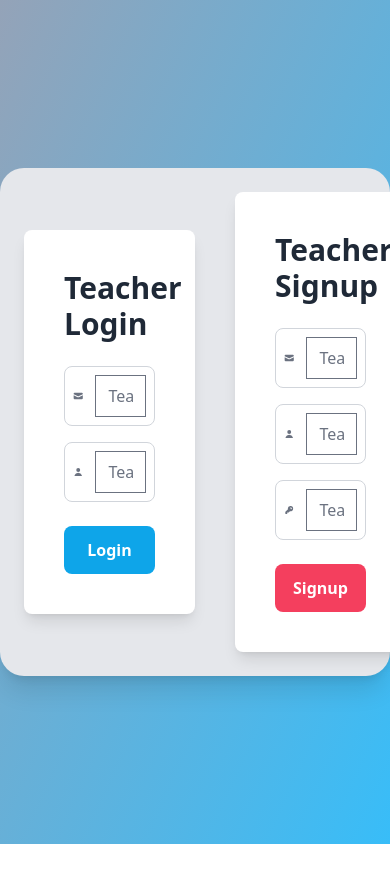
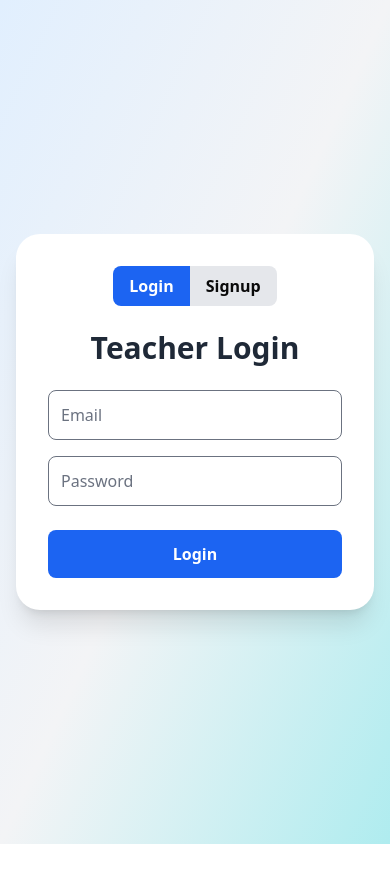
Before and after one commit to Tamal1912/LMS, a React (Vite) app in the folder frontend/: page /api/teacherLoginSignup in a window 390 px wide. Shown: the top 882 px of the page. Built offline with nearby package versions, Linux system fonts and the light colour scheme.

Commit message:
Update TeacherLoginSignup.jsx
update back ground styles , responsive page and add some animation or create separate page

```diff
--- a/frontend/src/pages/TeacherLoginSignup.jsx
+++ b/frontend/src/pages/TeacherLoginSignup.jsx
@@ -1,123 +1,135 @@
-import React, { useState } from 'react'
-import { useNavigate } from 'react-router'
-import useAuthStore from '../store/useAuthStore'
+import React, { useState } from 'react';
+import { useNavigate } from 'react-router';
+import useAuthStore from '../store/useAuthStore';
+import { motion } from 'framer-motion';
 
 const TeacherLoginSignup = () => {
+  const { teacherLogin, teacherSignup } = useAuthStore();
+  const [isLogin, setIsLogin] = useState(true);
 
-  const { teacherLogin, teacherSignup, loading } = useAuthStore()
+  const [teacherSignupData, setTeacherSignupData] = useState({
+    email: '',
+    username: '',
+    password: '',
+  });
 
-  const[teacherSignupData,setTeacherSignupData]=useState({
-    email:'',
-    username:'',
-    password:'',
-  })
+  const [teacherLoginData, setTeacherLoginData] = useState({
+    email: '',
+    password: '',
+  });
 
-  const [teacherLoginData,setTeacherLoginData]=useState({
-    email:'',
-    password:'',
-  })
+  const navigate = useNavigate();
 
-  const navigate=useNavigate()
-
-  const handleTeacherLogin=async(e)=>{
+  const handleTeacherLogin = async (e) => {
     e.preventDefault();
     const success = await teacherLogin(teacherLoginData);
     if (success) {
-      navigate("/api/teacherDashboard");
+      navigate('/api/teacherDashboard');
     }
-  }
+  };
 
-
-  const handleTeacherSignup=async(e)=>{
+  const handleTeacherSignup = async (e) => {
     e.preventDefault();
     const success = await teacherSignup(teacherSignupData);
     if (success) {
-      navigate("/api/teacherDashboard");
+      navigate('/api/teacherDashboard');
     }
-  }
+  };
+
   return (
-    <>
-    <div className="flex min-h-screen items-center justify-center bg-gradient-to-tl from-sky-400  to-slate-400 ">
+    <div className="flex min-h-screen items-center justify-center bg-gradient-to-br from-blue-100 via-gray-100 to-teal-200 px-4">
+      <motion.div
+        initial={{ opacity: 0, y: -20 }}
+        animate={{ opacity: 1, y: 0 }}
+        transition={{ duration: 0.5 }}
+        className="w-full max-w-lg p-8 rounded-3xl shadow-xl bg-white"
+      >
+        <div className="flex justify-center mb-6">
+          <button
+            onClick={() => setIsLogin(true)}
+            className={`px-4 py-2 rounded-l-lg font-semibold transition-all duration-300 ${
+              isLogin ? 'bg-blue-600 text-white' : 'bg-gray-200'
+            }`}
+          >
+            Login
+          </button>
+          <button
+            onClick={() => setIsLogin(false)}
+            className={`px-4 py-2 rounded-r-lg font-semibold transition-all duration-300 ${
+              !isLogin ? 'bg-green-600 text-white' : 'bg-gray-200'
+            }`}
+          >
+            Signup
+          </button>
+        </div>
 
-<div className="w-full max-w-5xl p-6 rounded-3xl shadow-xl flex items-center space-x-10 bg-gray-200 ">
-
-
-  <div className="login-card bg-white w-1/2 p-10 rounded-lg shadow-lg">
-    <h2 className="text-3xl font-bold mb-6 text-gray-800">Teacher Login</h2>
-    <label className="flex items-center mb-4 border border-gray-300 p-2 rounded-lg">
-      <svg className="w-5 h-5 text-gray-500 mr-3" fill="currentColor" viewBox="0 0 16 16">
-        <path d="M2.5 3A1.5 1.5 0 0 0 1 4.5v.793c.026.009.051.02.076.032L7.674 8.51c.206.1.446.1.652 0l6.598-3.185A.755.755 0 0 1 15 5.293V4.5A1.5 1.5 0 0 0 13.5 3h-11Z" />
-        <path d="M15 6.954 8.978 9.86a2.25 2.25 0 0 1-1.956 0L1 6.954V11.5A1.5 1.5 0 0 0 2.5 13h11a1.5 1.5 0 0 0 1.5-1.5V6.954Z" />
-      </svg>
+        <motion.div
+          key={isLogin ? 'login' : 'signup'}
+          initial={{ opacity: 0, x: 50 }}
+          animate={{ opacity: 1, x: 0 }}
+          exit={{ opacity: 0, x: -50 }}
+          transition={{ duration: 0.5 }}
+        >
+          {isLogin ? (
+            <div>
+              <h2 className="text-3xl font-bold mb-6 text-gray-800 text-center">Teacher Login</h2>
               <input
                 type="email"
-       placeholder="Teacher Email"
-       className="w-full outline-none text-gray-700"
+                placeholder="Email"
+                className="w-full mb-4 p-3 border rounded-lg focus:ring-2 focus:ring-purple-500"
                 value={teacherLoginData.email}
-          onChange={(e)=>setTeacherLoginData({...teacherLoginData,email:e.target.value})}
+                onChange={(e) => setTeacherLoginData({ ...teacherLoginData, email: e.target.value })}
               />
-    </label>
-    <label className="flex items-center mb-6 border border-gray-300 p-2 rounded-lg">
-      <svg className="w-5 h-5 text-gray-500 mr-3" fill="currentColor" viewBox="0 0 16 16">
-        <path d="M8 8a3 3 0 1 0 0-6 3 3 0 0 0 0 6ZM12.735 14c.618 0 1.093-.561.872-1.139a6.002 6.002 0 0 0-11.215 0c-.22.578.254 1.139.872 1.139h9.47Z" />
-      </svg>
               <input
                 type="password"
-       placeholder="Teacher Password"
-       className="w-full outline-none text-gray-700"
+                placeholder="Password"
+                className="w-full mb-6 p-3 border rounded-lg focus:ring-2 focus:ring-purple-500"
                 value={teacherLoginData.password}
-       onChange={(e)=>setTeacherLoginData({...teacherLoginData,password:e.target.value})}
+                onChange={(e) => setTeacherLoginData({ ...teacherLoginData, password: e.target.value })}
               />
-    </label>
-    <button className="w-full bg-sky-500 text-white py-3 rounded-lg hover:bg-slate-400 transition duration-300 font-semibold" onClick={handleTeacherLogin}>Login</button>
+              <button
+                className="w-full bg-blue-600 text-white py-3 rounded-lg hover:bg-blue-700 transition duration-300 font-semibold"
+                onClick={handleTeacherLogin}
+              >
+                Login
+              </button>
             </div>
-
-  <div className="signup-card bg-white w-1/2 p-10 rounded-lg shadow-lg">
-    <h2 className="text-3xl font-bold mb-6 text-gray-800">Teacher Signup</h2>
-    <label className="flex items-center mb-4 border border-gray-300 p-2 rounded-lg">
-      <svg className="w-5 h-5 text-gray-500 mr-3" fill="currentColor" viewBox="0 0 16 16">
-        <path d="M2.5 3A1.5 1.5 0 0 0 1 4.5v.793c.026.009.051.02.076.032L7.674 8.51c.206.1.446.1.652 0l6.598-3.185A.755.755 0 0 1 15 5.293V4.5A1.5 1.5 0 0 0 13.5 3h-11Z" />
-        <path d="M15 6.954 8.978 9.86a2.25 2.25 0 0 1-1.956 0L1 6.954V11.5A1.5 1.5 0 0 0 2.5 13h11a1.5 1.5 0 0 0 1.5-1.5V6.954Z" />
-      </svg>
+          ) : (
+            <div>
+              <h2 className="text-3xl font-bold mb-6 text-gray-800 text-center">Teacher Signup</h2>
               <input
                 type="email"
-       placeholder="Teacher  Email"
-       className="w-full outline-none text-gray-700"
-       value={teacherSignup.email}
-       onChange={(e)=>{setTeacherSignup({...teacherSignup,email:e.target.value})}}
+                placeholder="Email"
+                className="w-full mb-4 p-3 border rounded-lg focus:ring-2 focus:ring-purple-500"
+                value={teacherSignupData.email}
+                onChange={(e) => setTeacherSignupData({ ...teacherSignupData, email: e.target.value })}
               />
-    </label>
-    <label className="flex items-center mb-4 border border-gray-300 p-2 rounded-lg">
-      <svg className="w-5 h-5 text-gray-500 mr-3" fill="currentColor" viewBox="0 0 16 16">
-        <path d="M8 8a3 3 0 1 0 0-6 3 3 0 0 0 0 6ZM12.735 14c.618 0 1.093-.561.872-1.139a6.002 6.002 0 0 0-11.215 0c-.22.578.254 1.139.872 1.139h9.47Z" />
-      </svg>
               <input
                 type="text"
-       placeholder="Teacher  Username"
-       className="w-full outline-none text-gray-700"
-       value={teacherSignup.username}
-       onChange={(e)=>{setTeacherSignup({...teacherSignup,username:e.target.value})}}
+                placeholder="Username"
+                className="w-full mb-4 p-3 border rounded-lg focus:ring-2 focus:ring-purple-500"
+                value={teacherSignupData.username}
+                onChange={(e) => setTeacherSignupData({ ...teacherSignupData, username: e.target.value })}
               />
-    </label>
-    <label className="flex items-center mb-6 border border-gray-300 p-2 rounded-lg">
-      <svg className="w-5 h-5 text-gray-500 mr-3" fill="currentColor" viewBox="0 0 16 16">
-        <path fillRule="evenodd" d="M14 6a4 4 0 0 1-4.899 3.899l-1.955 1.955a.5.5 0 0 1-.353.146H5v1.5a.5.5 0 0 1-.5.5h-2a.5.5 0 0 1-.5-.5v-2.293a.5.5 0 0 1 .146-.353l3.955-3.955A4 4 0 1 1 14 6Zm-4-2a.75.75 0 0 0 0 1.5.5.5 0 0 1 .5.5.75.75 0 0 0 1.5 0 2 2 0 0 0-2-2Z" clipRule="evenodd" />
-      </svg>
               <input
                 type="password"
-      placeholder="Teacher Password"
-      className="w-full outline-none text-gray-700"
-      value={teacherSignup.password}
-      onChange={(e)=>{setTeacherSignup({...teacherSignup,password:e.target.value})}}
+                placeholder="Password"
+                className="w-full mb-6 p-3 border rounded-lg focus:ring-2 focus:ring-purple-500"
+                value={teacherSignupData.password}
+                onChange={(e) => setTeacherSignupData({ ...teacherSignupData, password: e.target.value })}
               />
+              <button
+                className="w-full bg-green-500 text-white py-3 rounded-lg hover:bg-green-600 transition duration-300 font-semibold"
+                onClick={handleTeacherSignup}
+              >
+                Signup
+              </button>
+            </div>
+          )}
+        </motion.div>
+      </motion.div>
+    </div>
+  );
+};
 
-    </label>
-    <button className="w-full bg-rose-500 text-white py-3 rounded-lg hover:bg-black transition duration-300 font-semibold"onClick={handleTeacherSignup} >Signup</button>
-  </div>
-</div>
-</div>
-    </>
-  )
-}
-
-export default TeacherLoginSignup
+export default TeacherLoginSignup;
```
Lines whose indentation alone changed are shown as unchanged.
